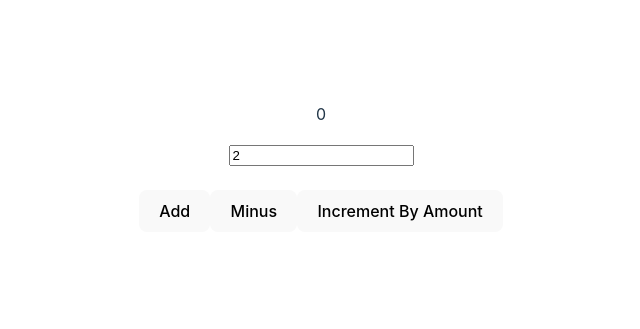
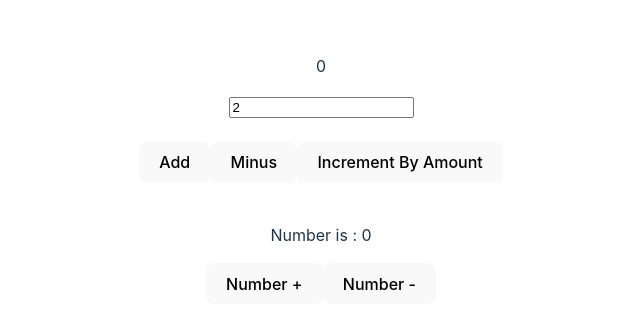
Before and after one commit to mohsen-deilami/redux, a React (Vite) app: page / in a window 1280 px wide. Shown: the part 229-558 px from the top of the page, without its empty margins (319-959 px from the left). Built offline with nearby package versions, Linux system fonts and the light colour scheme.

Commit message:
add NumberSlice

```diff
--- a/src/Component/Number.jsx
+++ b/src/Component/Number.jsx
@@ -4,10 +4,14 @@ import { increment , decrement , selectNumber } from '../features/NumberSlice';
 
 export default function Number() {
     const number = useSelector(selectNumber);
+    const dispatch=useDispatch()
     console.log(number);
 
   return (
     <div>
+        <p> Number is : {number}</p>
+        <button onClick={()=>dispatch(increment())}> Number +</button>
+        <button onClick={()=>dispatch(decrement())}> Number -</button>
 
     </div>
   )
```
